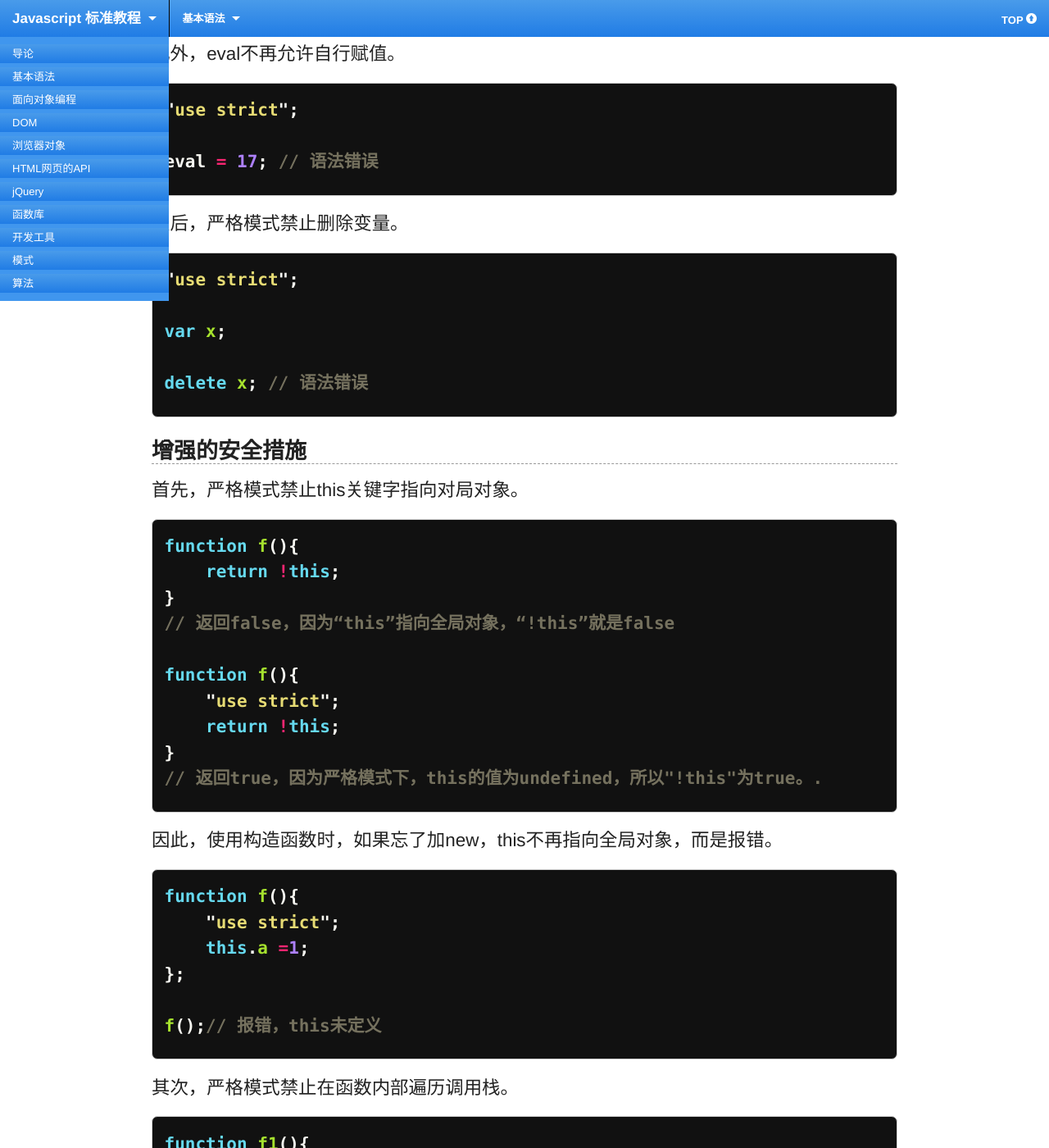
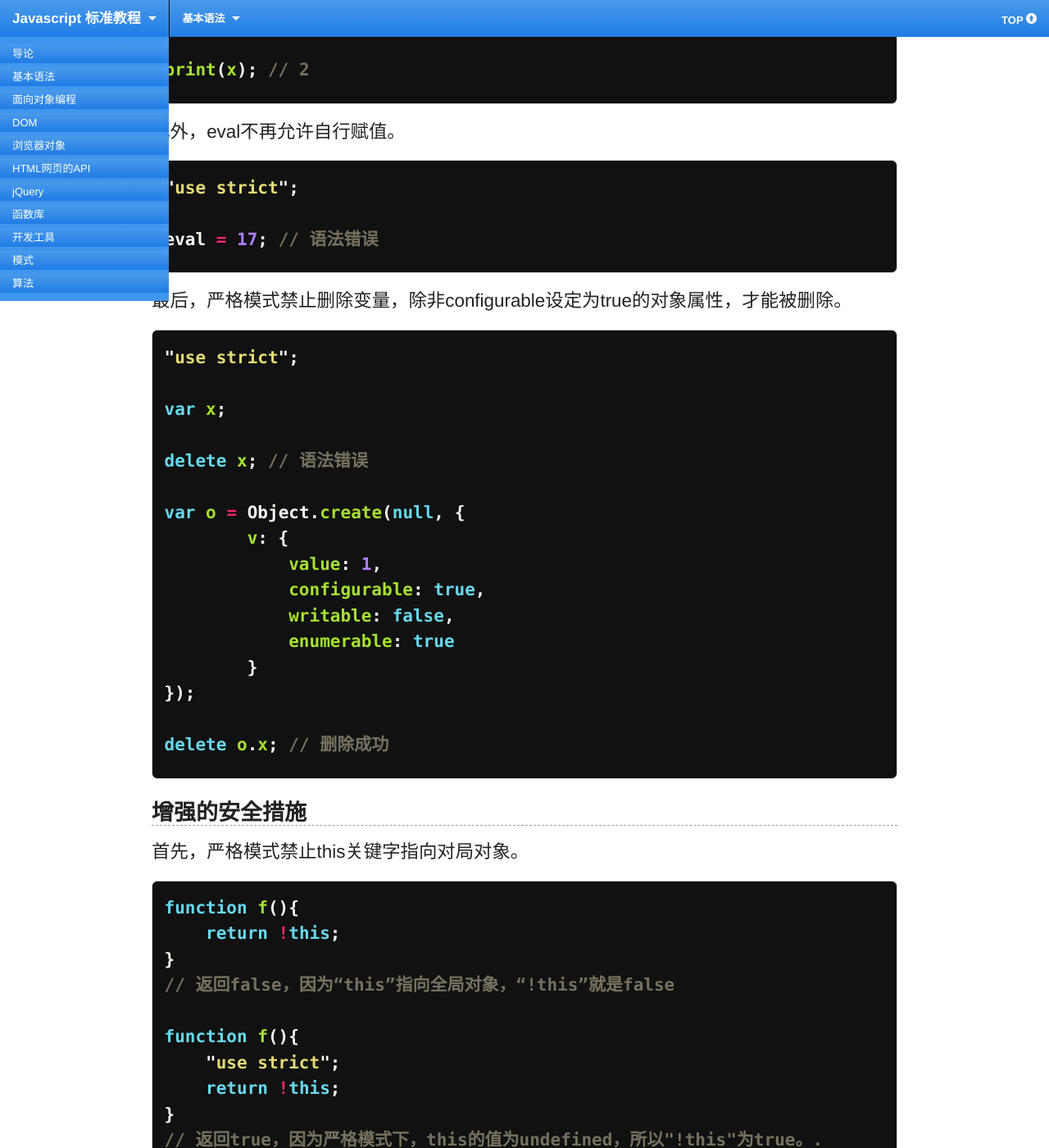
Before and after one commit to ruanyf/jstutorial, a Jekyll site: the page built from grammar/strict.md, in a window 1280 px wide and 1400 px high, scrolled down 3738 px. Shown: the whole window at 82% size. Built offline with Jekyll 4.4.1, drawn with Linux system fonts in a browser that asks for light colours; Markdown is read by kramdown in place of the engine named in the settings; some of the changed text lies outside the part shown.

Commit message:
add grammar/JSON

```diff
--- a/grammar/strict.md
+++ b/grammar/strict.md
@@ -28,7 +28,7 @@
 
 {% endhighlight %}
 
-老版本的Javascript解释器，会把“use strict;”当作一个普通字符串，而忽略它。
+老版本的Javascript解释器，会把“use strict”当作一个普通字符串，而忽略它。
 
 ## 调用
 
@@ -143,7 +146,7 @@
 
 {% endhighlight %}
 
-最后，严格模式禁止删除变量。
+最后，严格模式禁止删除变量，除非configurable设定为true的对象属性，才能被删除。
 
 {% highlight javascript %}
 
@@ -152,6 +155,17 @@
 var x;
 
 delete x; // 语法错误
+
+var o = Object.create(null, {
+        v: {
+            value: 1,
+            configurable: true,
+            writable: false,
+            enumerable: true
+        }
+});
+
+delete o.x; // 删除成功
 
 {% endhighlight %}
 
@@ -194,6 +208,7 @@
 function f1(){
 
   "use strict";
+
   f1.caller;    // 报错
   f1.arguments; // 报错
 
```
Also changed, not shown: other parts of grammar/strict.md (+5 -1 lines), grammar/json.md (added, +127 -0 lines), index.md (+1 -0 lines).
